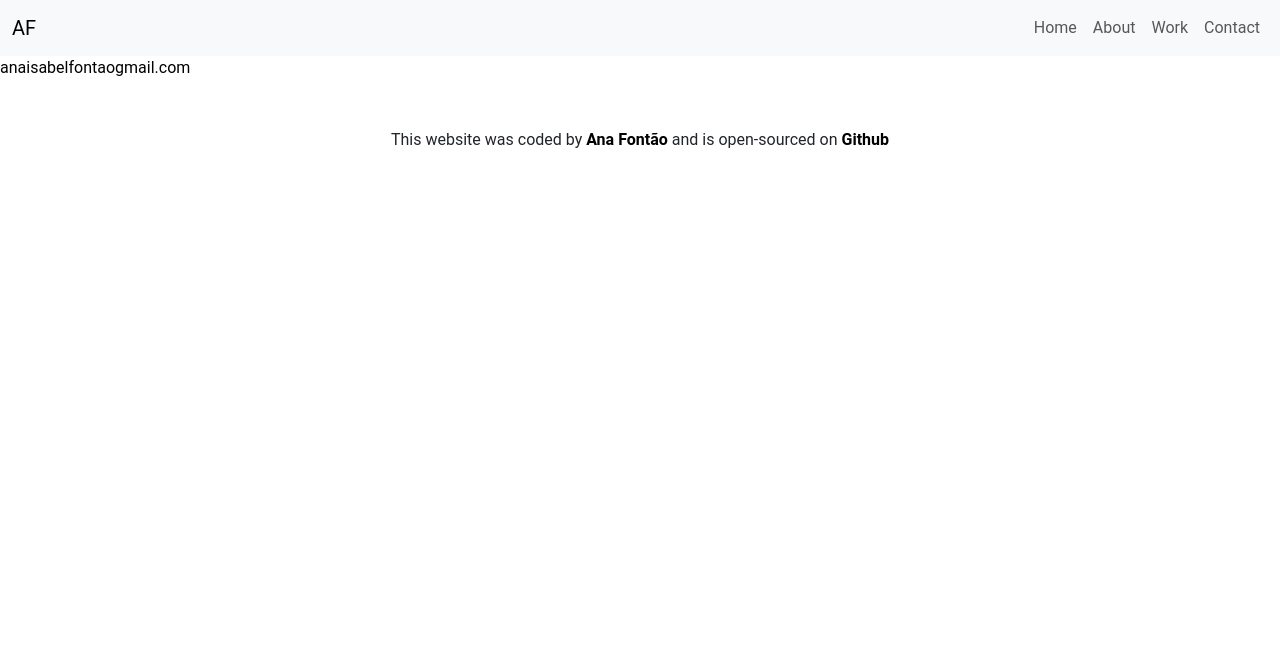
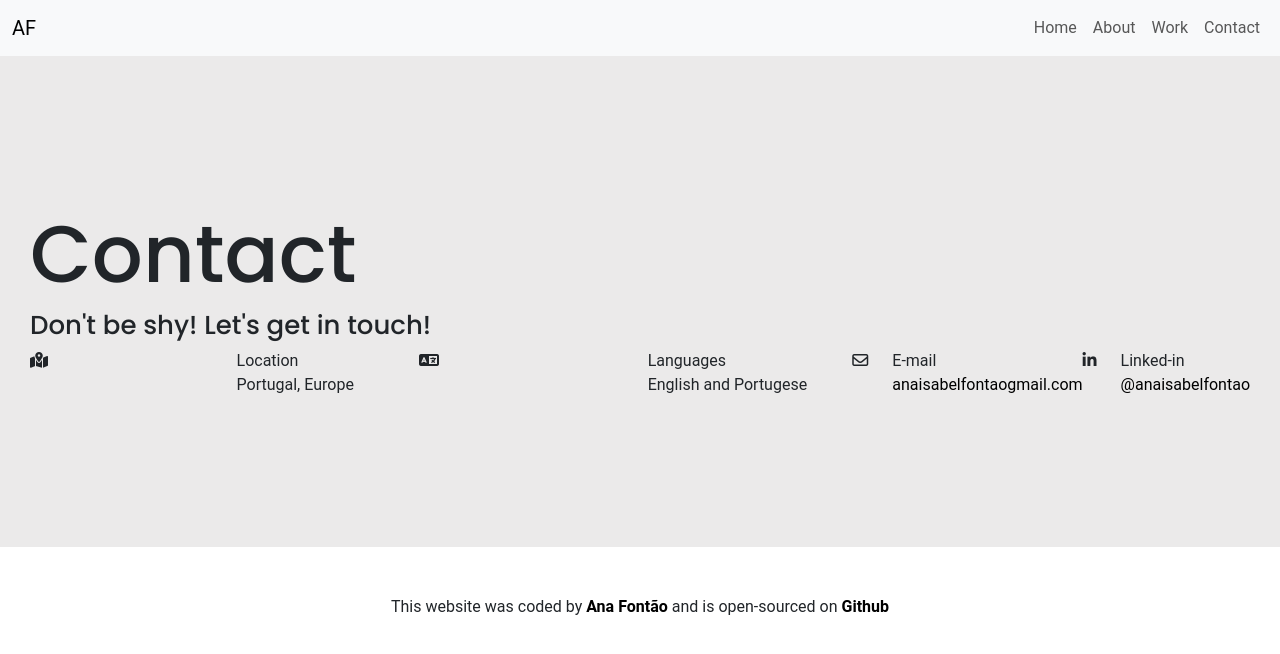
Before and after one commit to aifontao/portfolio-project, a plain HTML site: page contact.html in a window 1280 px wide. Drawn offline with nearby package versions, Linux system fonts and the light colour scheme.

Commit message:
Added content to the contact page

```diff
--- a/contact.html
+++ b/contact.html
@@ -54,9 +54,37 @@
         </div>
       </div>
     </nav>
-    <a href="mailto:anaisabelfontaogmail.com" id="email"
-      >anaisabelfontaogmail.com</a
-    >
+    <div class="contact-container">
+      <h1>Contact</h1>
+      <h2>Don't be shy! Let's get in touch!</h2>
+      <div class="d-flex justify-content-evenly">
+        <div class="row flex-fill">
+          <div class="col"><i class="fa-solid fa-map-location-dot"></i></div>
+          <div class="col">Location <br />Portugal, Europe</div>
+        </div>
+        <div class="row flex-fill">
+          <div class="col"><i class="fa-solid fa-language"></i></div>
+          <div class="col">Languages <br />English and Portugese</div>
+        </div>
+        <div class="row">
+          <div class="col"><i class="fa-regular fa-envelope"></i></div>
+          <div class="col">
+            E-mail <br /><a href="mailto:anaisabelfontaogmail.com" id="email"
+              >anaisabelfontaogmail.com</a
+            >
+          </div>
+        </div>
+        <div class="row">
+          <div class="col"><i class="fa-brands fa-linkedin-in"></i></div>
+          <div class="col">
+            Linked-in <br /><a
+              href="https://www.linkedin.com/in/anaisabelfontao/"
+              >@anaisabelfontao</a
+            >
+          </div>
+        </div>
+      </div>
+    </div>
 
     <div class="footer text-center m-5">
       This website was coded by
--- a/styles/style.css
+++ b/styles/style.css
@@ -155,6 +155,10 @@ a:hover {
 .project-link a:hover {
   color: var(--secondary-color);
 }
+.contact-container {
+  background-color: var(--background-color);
+  padding: 150px 30px;
+}
 
 @media (max-width: 768px) {
   h1 {
@@ -163,9 +167,6 @@ a:hover {
   .hero {
     display: block;
     padding: 80px 10px;
-    text-align: center;
-  }
-  .project-description {
     text-align: center;
   }
   .contact-me {
```
Also changed, not shown: work.html (+4 -4 lines).
